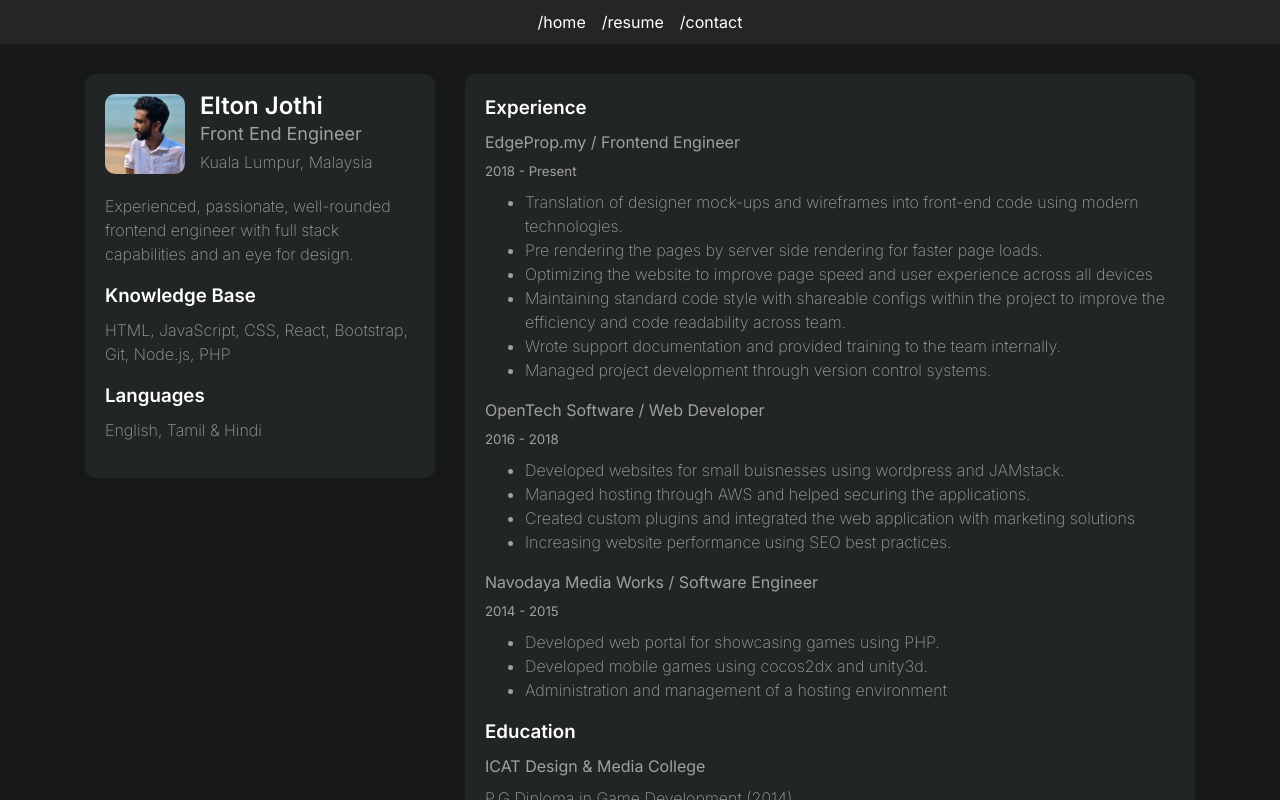
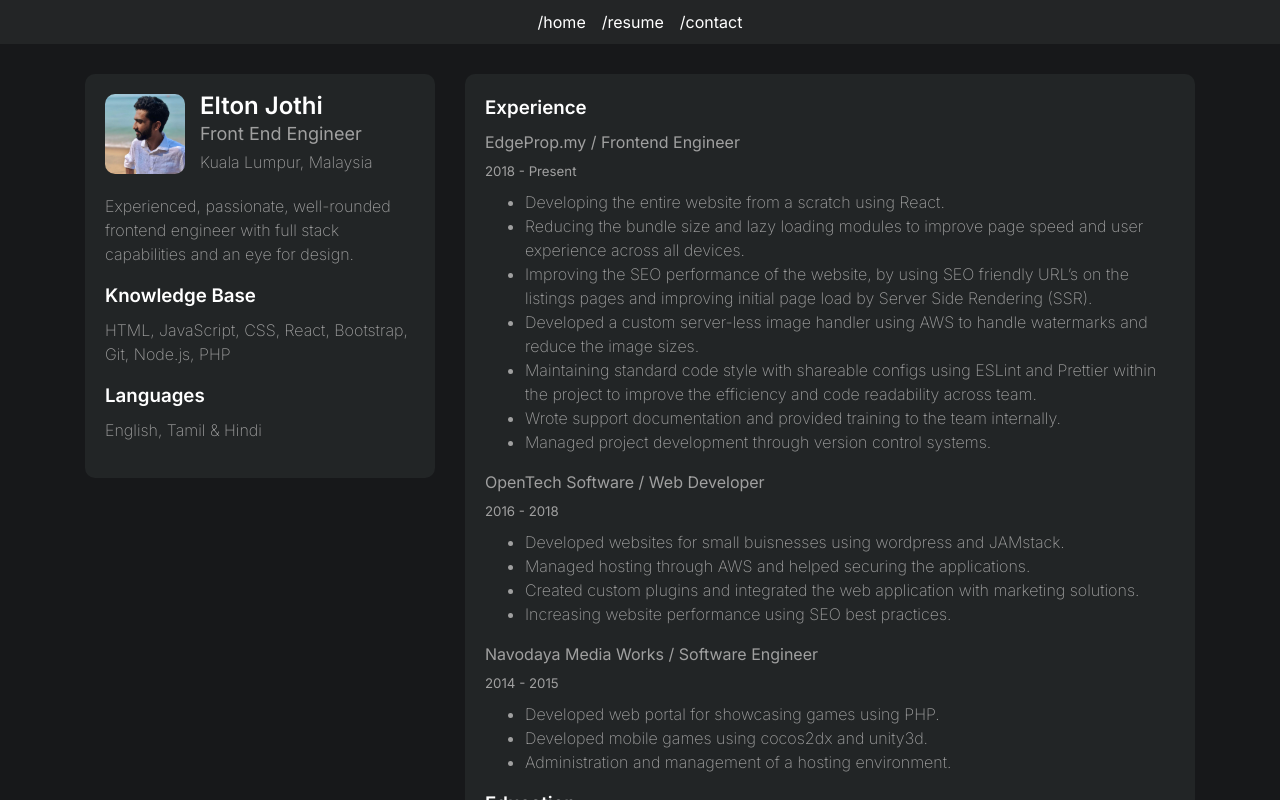
Before and after one commit to eltonjothi/frontpage, a Next.js app: page /resume in a window 1280 px wide. Shown: the top 800 px of the page. Built offline with nearby package versions, Linux system fonts and the light colour scheme.

Commit message:
update desc

```diff
--- a/components/resume/Main.jsx
+++ b/components/resume/Main.jsx
@@ -27,8 +27,12 @@ function Main() {
             <div className="row only-print">
               <div className="col-12">
                 <p className="ft-200 grey-30 mb-0">Email: elton.jj@gmail.com</p>
-                <p className="ft-200 grey-30 mb-0">Website: <a href="https://eltu.in/">eltu.in</a></p>
-                <p className="ft-200 grey-30">Phone: <a href="https://wa.me/60172634100">+60-172634100</a></p>
+                <p className="ft-200 grey-30 mb-0">
+                  Website: <a href="https://eltu.in/">eltu.in</a>
+                </p>
+                <p className="ft-200 grey-30">
+                  Phone: <a href="https://wa.me/60172634100">+60-172634100</a>
+                </p>
               </div>
             </div>
             <div className="row">
@@ -66,21 +70,25 @@ function Main() {
                 <h5 className="ft-400 grey-30">2018 - Present</h5>
                 <ul className="list-group list-group-flush ft-200 grey-30">
                   <li className="list-group-item">
-                    Translation of designer mock-ups and wireframes into
-                    front-end code using modern technologies.
+                    Developing the entire website from a scratch using React.
                   </li>
                   <li className="list-group-item">
-                    Pre rendering the pages by server side rendering for faster
-                    page loads.
+                    Reducing the bundle size and lazy loading modules to improve
+                    page speed and user experience across all devices.
                   </li>
                   <li className="list-group-item">
-                    Optimizing the website to improve page speed and user
-                    experience across all devices
+                    Improving the SEO performance of the website, by using SEO
+                    friendly URL’s on the listings pages and improving initial
+                    page load by Server Side Rendering (SSR).
                   </li>
                   <li className="list-group-item">
-                    Maintaining standard code style with shareable configs
-                    within the project to improve the efficiency and code
-                    readability across team.
+                    Developed a custom server-less image handler using AWS to
+                    handle watermarks and reduce the image sizes.
+                  </li>
+                  <li className="list-group-item">
+                    Maintaining standard code style with shareable configs using
+                    ESLint and Prettier within the project to improve the
+                    efficiency and code readability across team.
                   </li>
                   <li className="list-group-item">
                     Wrote support documentation and provided training to the
@@ -107,7 +115,7 @@ function Main() {
                   </li>
                   <li className="list-group-item">
                     Created custom plugins and integrated the web application
-                    with marketing solutions
+                    with marketing solutions.
                   </li>
                   <li className="list-group-item">
                     Increasing website performance using SEO best practices.
@@ -131,7 +139,7 @@ function Main() {
                     Developed mobile games using cocos2dx and unity3d.
                   </li>
                   <li className="list-group-item">
-                    Administration and management of a hosting environment
+                    Administration and management of a hosting environment.
                   </li>
                 </ul>
               </div>
```
